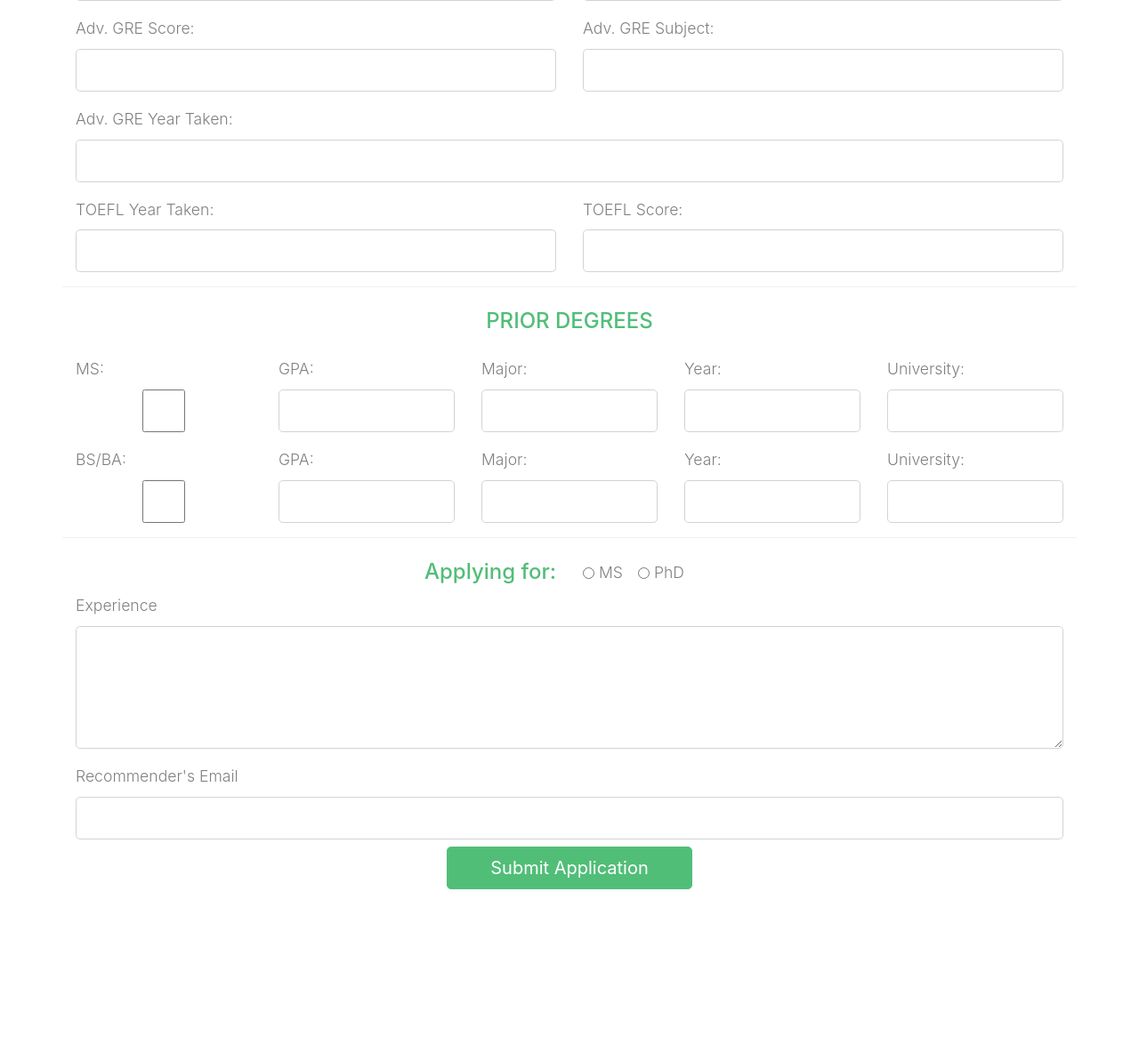
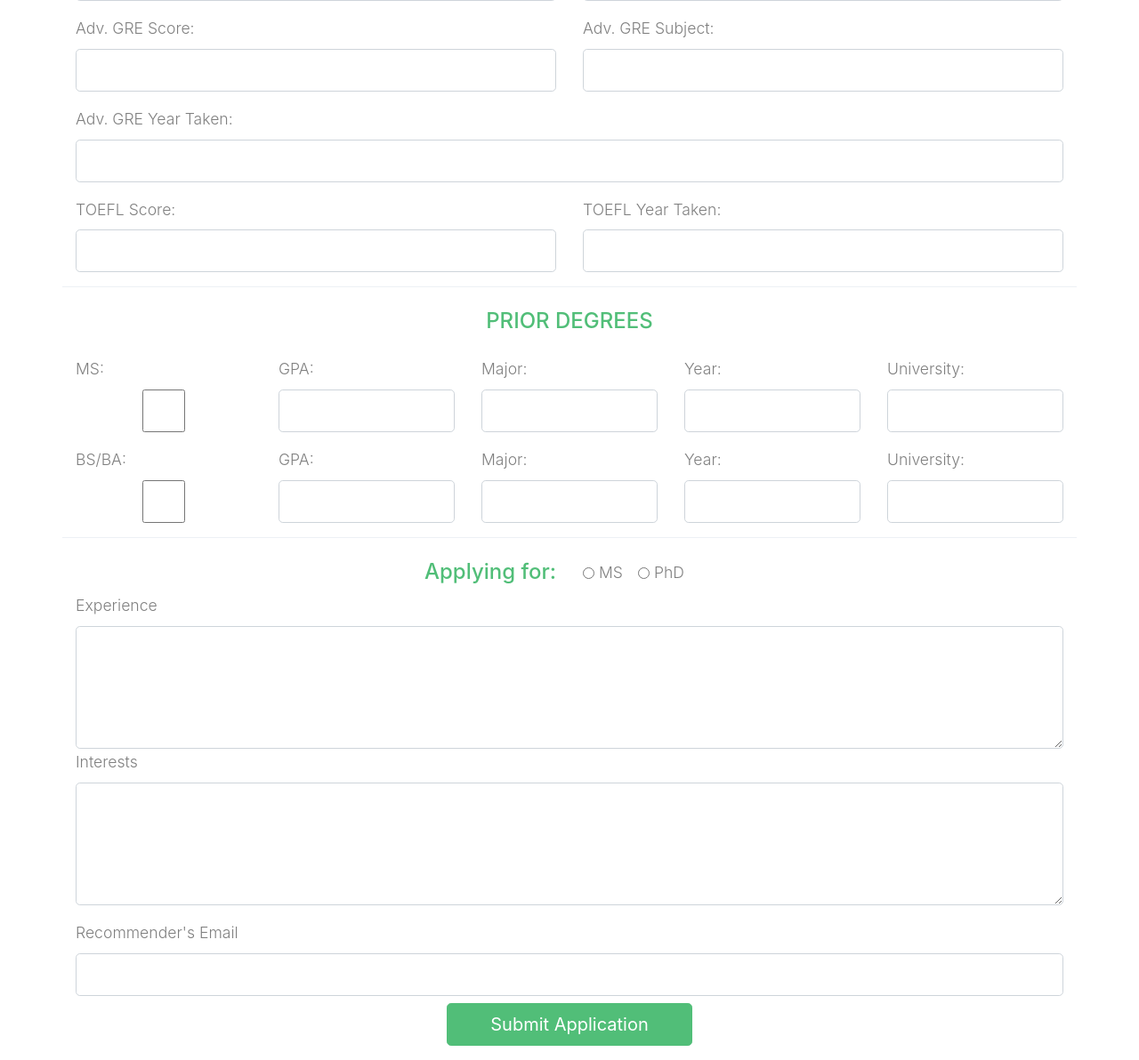
Before and after one commit to zbodnick/FarmFresher, a PHP site: page /application.php in a window 1280 px wide. Shown: the part 809-2001 px from the top of the page at 89% size. Before the commit the page ends 1809 px from the top, so only its background shows below. Run offline with PHP 8.4, Linux system fonts and the light colour scheme; some web fonts are replaced.

Commit message:
application and change_password works 100% :D

```diff
--- a/Farm-Fresher/src/application.php
+++ b/Farm-Fresher/src/application.php
@@ -54,8 +54,6 @@ if (!empty($id)) {
 
 include ('php/connectvars.php');
 
-$dbc = mysqli_connect(DB_HOST, DB_USER, DB_PASSWORD, DB_NAME);
-
 
 function randNum () {
 	$new = rand(10000001,99999999);
@@ -64,7 +62,8 @@ function randNum () {
 }
 
 function check($new) {
-	$query = "SELECT * FROM user where username='".$new."'";
+	$dbc = mysqli_connect(DB_HOST, DB_USER, DB_PASSWORD, DB_NAME);
+	$query = "SELECT * FROM users where id=".$new;
 	$data = mysqli_query($dbc, $query);
 	if(mysqli_num_rows($data)) {
 		randNum();
@@ -72,13 +71,14 @@ function check($new) {
 }
 
 if (isset($_POST['submit'])) {
+	$dbc = mysqli_connect(DB_HOST, DB_USER, DB_PASSWORD, DB_NAME);
 
 	$username = randNum();
 
 	$user = "INSERT INTO users VALUES (".$username.",'Applicant','".$_POST['password']."')";
 	$userdata = mysqli_query($dbc, $user);
 
-	$applicant = "INSERT INTO applicant VALUES (".$username.",'".$_POST['fname']."','".$_POST['lname']."',".$_POST['ssn'].",'".$_POST['address']."')";
+	$applicant = "INSERT INTO applicant VALUES (".$username.",'".$_POST['fname']."','".$_POST['lname']."','".$_POST['email']."',".$_POST['ssn'].",'".$_POST['address']."')";
 	$applicantdata = mysqli_query($dbc, $applicant);
 
 	$maxID = "SELECT max(applicationID) as ID FROM application";
@@ -127,7 +127,7 @@ if (isset($_POST['submit'])) {
 	$msg = wordwrap($msg,70);
 	$retval = mail($_POST['recommender'],"Recommendation for ".$_POST['fname']." ".$_POST['lname'],$msg, $header);
 
-	header("Location: index.php");
+	header("Location: login.php");
 }
 
 ?>
@@ -164,7 +164,7 @@ if (isset($_POST['submit'])) {
 				</div>
 				<div class="col-md-4 form-group">
 					<label for="ssn">SSN</label>
-					<input type="text" id="ssn" name="ssn" class="form-control form-control-lg text-muted" value="">
+					<input type="text" id="ssn" name="ssn" class="form-control form-control-lg text-muted" value="" required>
 				</div>
 			</div>
 
@@ -227,12 +227,12 @@ if (isset($_POST['submit'])) {
 
 			<div class="row">
 				<div class="col-md-6 form-group">
+					<label for="toefl">TOEFL Score:</label>
+					<input class="form-control form-control-lg text-muted" type="number" name="toefl" value="">
+				</div>
+				<div class="col-md-6 form-group">
 					<label for="toefl_date">TOEFL Year Taken:</label>
 					<input class="form-control form-control-lg text-muted" type="number" min="1900" max="2020" name="toefl_date" value="">
-				</div>
-				<div class="col-md-6 form-group">
-					<label for="toefl">TOEFL Score:</label>
-					<input class="form-control form-control-lg text-muted" type="number" name="toefl" value="">
 				</div>
 			</div>
 
@@ -246,7 +246,8 @@ if (isset($_POST['submit'])) {
 
 				<div class="col form-group">
 					<label for="ms_prior">MS:</label>
-					<input class="form-control form-control-lg text-muted" type="checkbox" name="ms_prior" value="1" />
+					<input name="ms_prior" type="hidden" value="N/A" />
+					<input class="form-control form-control-lg text-muted" type="checkbox" name="ms_prior" value="Yes" />
 				</div>
 
 				<div class="col form-group">
@@ -271,7 +272,8 @@ if (isset($_POST['submit'])) {
 
 				<div class="col form-group">
 					<label for="b_prior">BS/BA:</label>
-					<input class="form-control form-control-lg text-muted" type="checkbox" name="b_prior" value="1" />
+					<input name="b_prior" type="hidden" value="N/A" />
+					<input class="form-control form-control-lg text-muted" type="checkbox" name="b_prior" value="Yes" />
 				</div>
 
 				<div class="col form-group">
@@ -302,11 +304,11 @@ if (isset($_POST['submit'])) {
 				</div>
 				<div class="col-md text-left ml-0">
 					<div class="form-check form-check-inline">
-						<input class="form-check-input" type="radio" id="ms" name="dgr" value="ms">
+						<input class="form-check-input" type="radio" id="ms" name="dgr" value="ms" required>
 						<label class="form-check-label" for="ms">MS</label>
 					</div>
 					<div class="form-check form-check-inline">
-						<input class="form-check-input" type="radio" id="phd" name="dgr" value="phd">
+						<input class="form-check-input" type="radio" id="phd" name="dgr" value="phd" required>
 						<label class="form-check-label" for="phd">PhD</label>
 					</div>
 				</div>
@@ -316,6 +318,13 @@ if (isset($_POST['submit'])) {
 				<div class="col-md">
 					<label for="experience">Experience</label>
 					<textarea class="form-control form-control-lg text-muted" name="experience" rows="4" cols="50"></textarea>
+				</div>
+			</div>
+
+			<div class="row">
+				<div class="col-md">
+					<label for="interests">Interests</label>
+					<textarea class="form-control form-control-lg text-muted" name="interests" rows="4" cols="50"></textarea>
 				</div>
 			</div>
 
```
Also changed, not shown: Farm-Fresher/src/change_password.php (+8 -2 lines).
